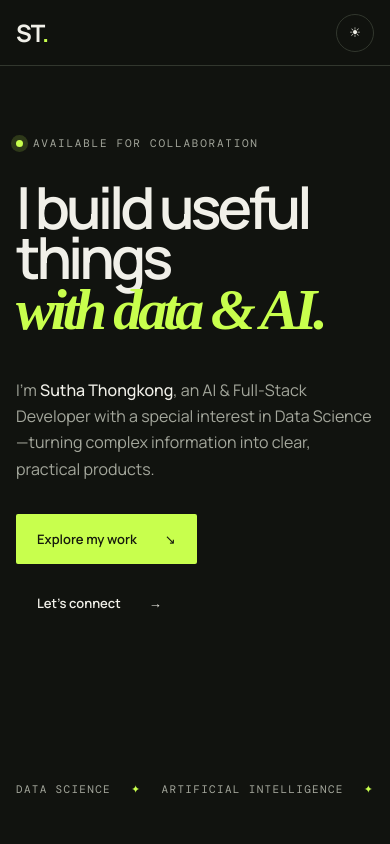
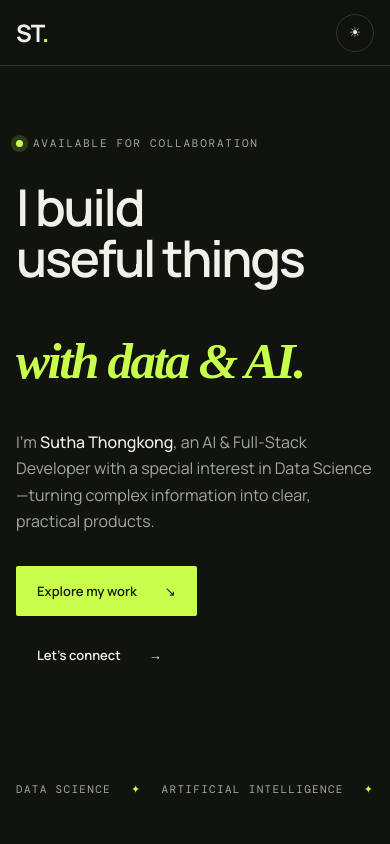
Before and after one commit to Dawinzhii/Dawinzhii.github.io, a React (Vite) app: page / in a window 390 px wide. Shown: the top 844 px of the page. Built offline with nearby package versions, Linux system fonts and the light colour scheme; a web font is replaced by a local one.

Commit message:
Improve hero heading readability

```diff
--- a/src/App.css
+++ b/src/App.css
@@ -19,7 +19,7 @@ nav a:hover { color:var(--text); }
 .eyebrow,.section-label,.project-type { font-family:'DM Mono',monospace; font-size:11px; letter-spacing:.16em; text-transform:uppercase; }
 .eyebrow { display:flex; align-items:center; gap:10px; color:var(--muted); }
 .eyebrow span { width:7px; height:7px; border-radius:50%; background:var(--accent); box-shadow:0 0 0 5px color-mix(in srgb,var(--accent) 16%,transparent); }
-.hero h1 { margin:38px 0 56px; font-size:clamp(58px,9.2vw,130px); line-height:.86; letter-spacing:-.07em; font-weight:600; }
+.hero h1 { max-width:1100px; margin:38px 0 56px; font-size:clamp(52px,7.6vw,108px); line-height:.96; letter-spacing:-.055em; font-weight:600; }
 .hero h1 em,.contact h2 em { color:var(--accent); font-family:'Playfair Display',serif; font-weight:600; }
 .hero-bottom { align-self:flex-end; width:min(600px,62%); }
 .hero-bottom>p { margin:0 0 32px; color:var(--muted); font-size:19px; line-height:1.65; }
@@ -69,7 +69,8 @@ footer a { text-decoration:none; }
   .site-header { height:66px; padding-inline:16px; grid-template-columns:1fr auto; }
   nav { display:none; }
   .hero { min-height:calc(100vh - 66px); padding-top:70px; }
-  .hero h1 { margin:32px 0 42px; }
+  .hero h1 { margin:32px 0 42px; font-size:clamp(42px,13vw,58px); line-height:1; letter-spacing:-.045em; }
+  .hero h1 span { display:block; }
   .hero-bottom { width:100%; }
   .hero-bottom>p { font-size:16px; }
   .hero-marquee { overflow:hidden; justify-content:flex-start; white-space:nowrap; }
--- a/src/App.jsx
+++ b/src/App.jsx
@@ -49,7 +49,7 @@ function App() {
       <main id="top">
         <section className="hero section-shell">
           <div className="eyebrow"><span /> Available for collaboration</div>
-          <h1>I build useful things<br /><em>with data &amp; AI.</em></h1>
+          <h1>I build <span>useful things</span><br /><em>with data &amp; AI.</em></h1>
           <div className="hero-bottom">
             <p>I'm <strong>Sutha Thongkong</strong>, an AI &amp; Full-Stack Developer with a special interest in Data Science—turning complex information into clear, practical products.</p>
             <div className="hero-actions">
```
